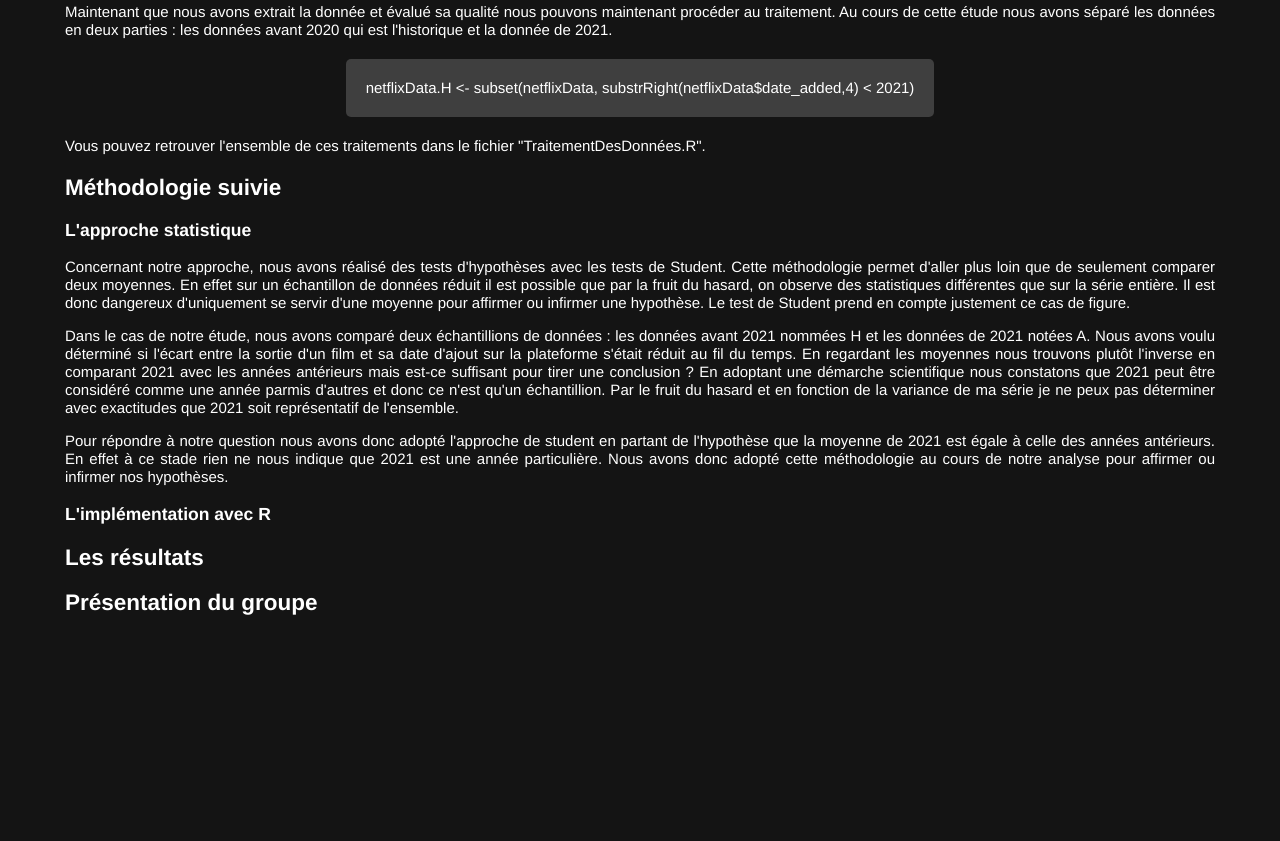
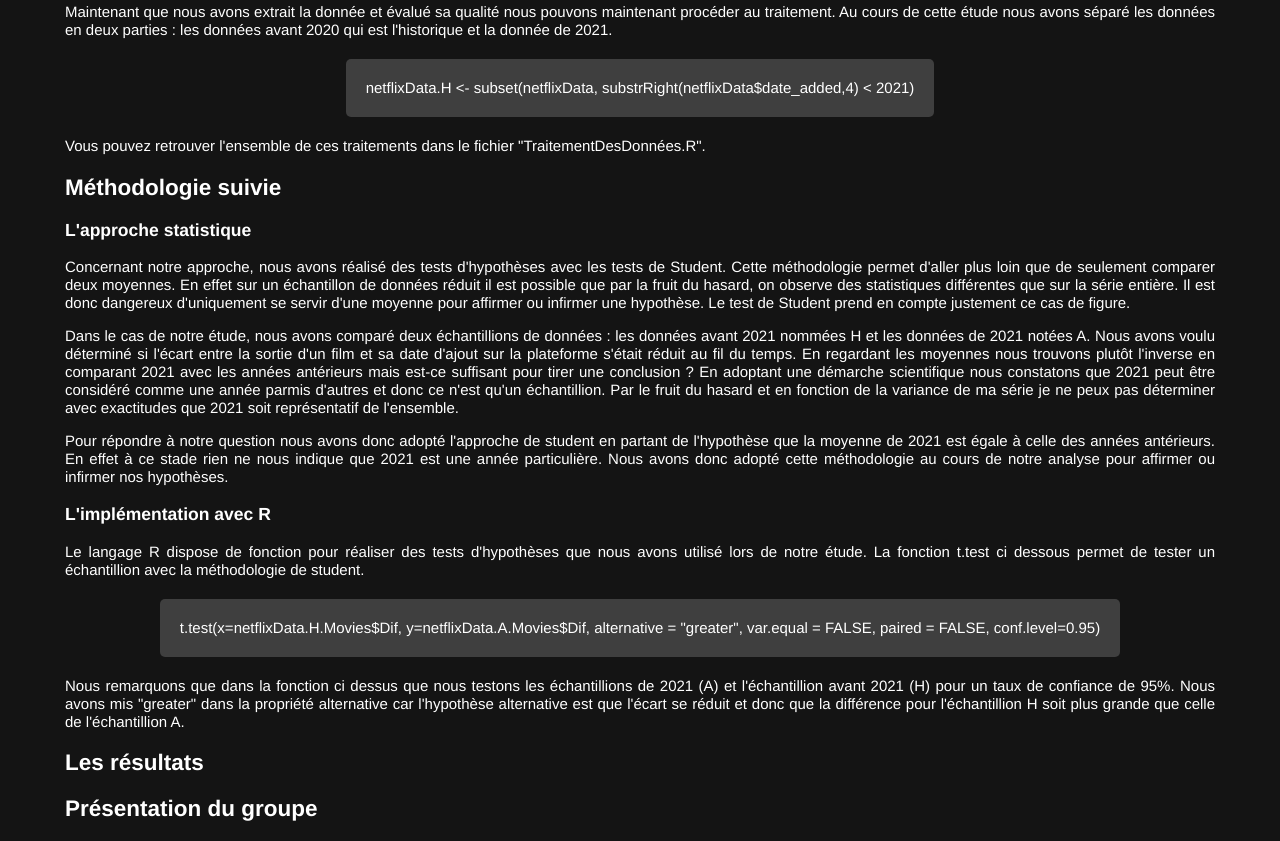
Before and after one commit to sebastienchoisy/MathR, a plain HTML site: page index.html in a window 1280 px wide. Shown: the part 694-1535 px from the top of the page. Before the commit the page ends 1329 px from the top, so only its background shows below. Drawn offline with Linux system fonts and the light colour scheme.

Commit message:
fin méthodologie

```diff
--- a/index.html
+++ b/index.html
@@ -27,8 +27,16 @@
     <p>Concernant notre approche, nous avons réalisé des tests d'hypothèses avec les tests de Student. Cette méthodologie permet d'aller plus loin que de seulement comparer deux moyennes. En effet sur un échantillon de données réduit il est possible que par la fruit du hasard, on observe des statistiques différentes que sur la série entière. Il est donc dangereux d'uniquement se servir d'une moyenne pour affirmer ou infirmer une hypothèse. Le test de Student prend en compte justement ce cas de figure.</p>
     <p>Dans le cas de notre étude, nous avons comparé deux échantillions de données : les données avant 2021 nommées H et les données de 2021 notées A. Nous avons voulu déterminé si l'écart entre la sortie d'un film et sa date d'ajout sur la plateforme s'était réduit au fil du temps. En regardant les moyennes nous trouvons plutôt l'inverse en comparant 2021 avec les années antérieurs mais est-ce suffisant pour tirer une conclusion ? En adoptant une démarche scientifique nous constatons que 2021 peut être considéré comme une année parmis d'autres et donc ce n'est qu'un échantillion. Par le fruit du hasard et en fonction de la variance de ma série je ne peux pas déterminer avec exactitudes que 2021 soit représentatif de l'ensemble.</p>
     <p>Pour répondre à notre question nous avons donc adopté l'approche de student en partant de l'hypothèse que la moyenne de 2021 est égale à celle des années antérieurs. En effet à ce stade rien ne nous indique que 2021 est une année particulière. Nous avons donc adopté cette méthodologie au cours de notre analyse pour affirmer ou infirmer nos hypothèses.</p>
-
     <h3>L'implémentation avec R</h3>
+    <p>Le langage R dispose de fonction pour réaliser des tests d'hypothèses que nous avons utilisé lors de notre étude. La fonction t.test ci dessous permet de tester un échantillion avec la méthodologie de student.<span class="code">
+        t.test(x=netflixData.H.Movies$Dif,
+               y=netflixData.A.Movies$Dif,
+               alternative = "greater",
+               var.equal = FALSE,
+               paired = FALSE,
+               conf.level=0.95)</span>
+        Nous remarquons que dans la fonction ci dessus que nous testons les échantillions de 2021 (A) et l'échantillion avant 2021 (H) pour un taux de confiance de 95%. Nous avons mis "greater" dans la propriété alternative car l'hypothèse alternative est que l'écart se réduit et donc que la différence pour l'échantillion H soit plus grande que celle de l'échantillion A.
+    </p>
     <h2>Les résultats</h2>
     <h2>Présentation du groupe</h2>
 </body>
```
